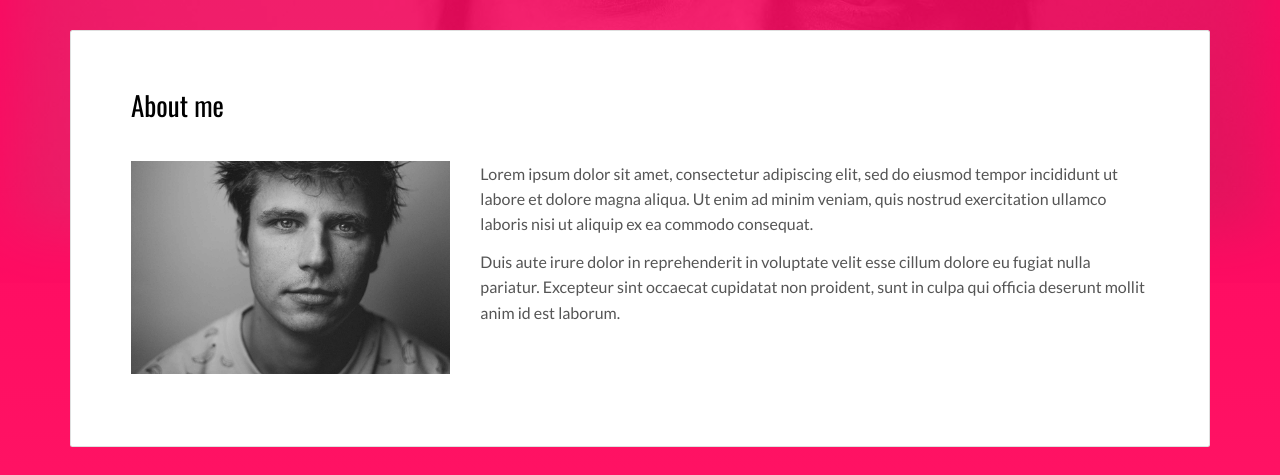
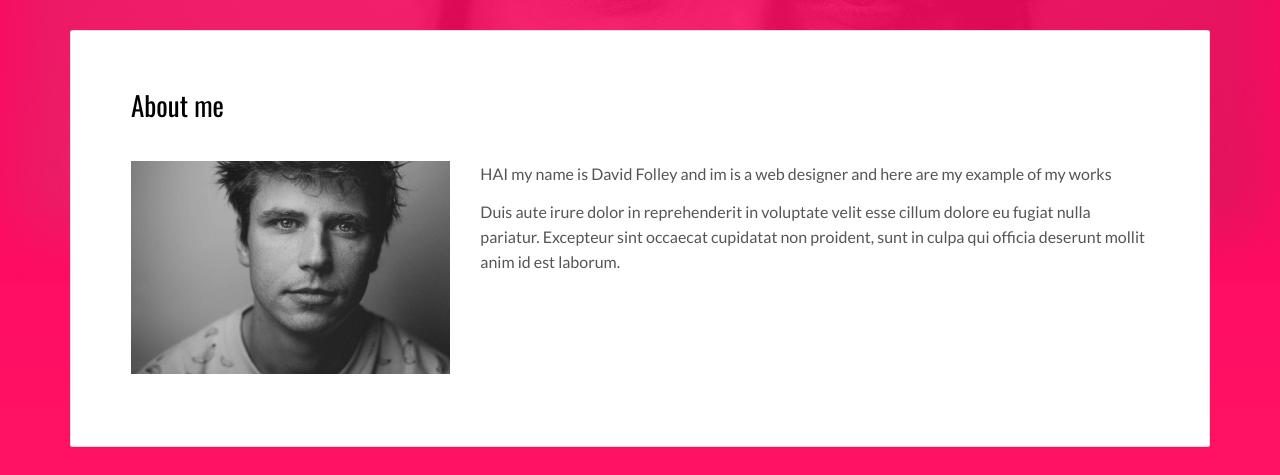
Before and after one commit to vaniarnata/UASManpro, a plain HTML site: page index.html in a window 1280 px wide. Shown: the part 277-752 px from the top of the page. Drawn offline with nearby package versions, Linux system fonts and the light colour scheme.

Commit message:
mengubah tulisan pada kolom about me

```diff
--- a/index.html
+++ b/index.html
@@ -66,7 +66,7 @@
               </div>
               <div class="col-md-8">
 
-              <p>Lorem ipsum dolor sit amet, consectetur adipiscing elit, sed do eiusmod tempor incididunt ut labore et dolore magna aliqua. Ut enim ad minim veniam, quis nostrud exercitation ullamco laboris nisi ut aliquip ex ea commodo consequat.</p>
+              <p> HAI my name is David Folley and im is a web designer and here are my example of my works</p>
               <p> Duis aute irure dolor in reprehenderit in voluptate velit esse cillum dolore eu fugiat nulla pariatur. Excepteur sint occaecat cupidatat non proident, sunt in culpa qui officia deserunt mollit anim id est laborum.</p>
 
               </div>
```
